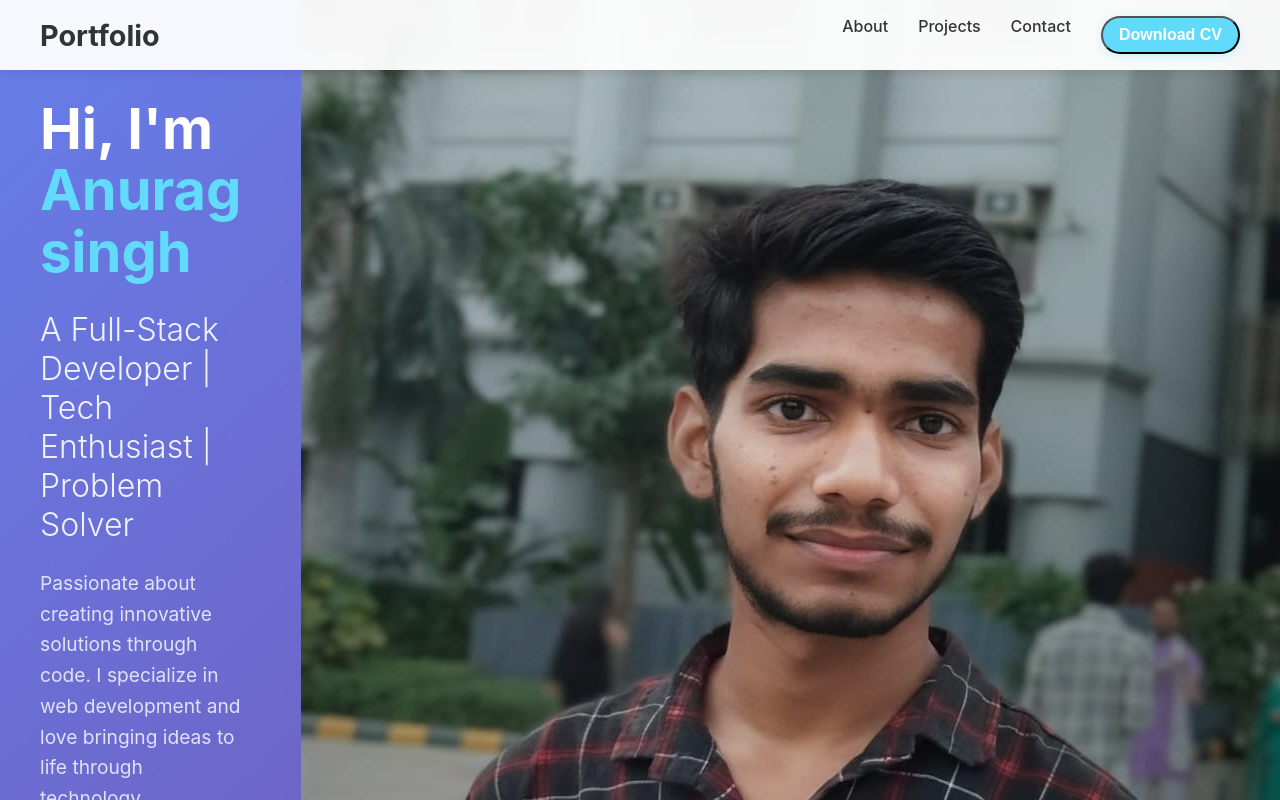
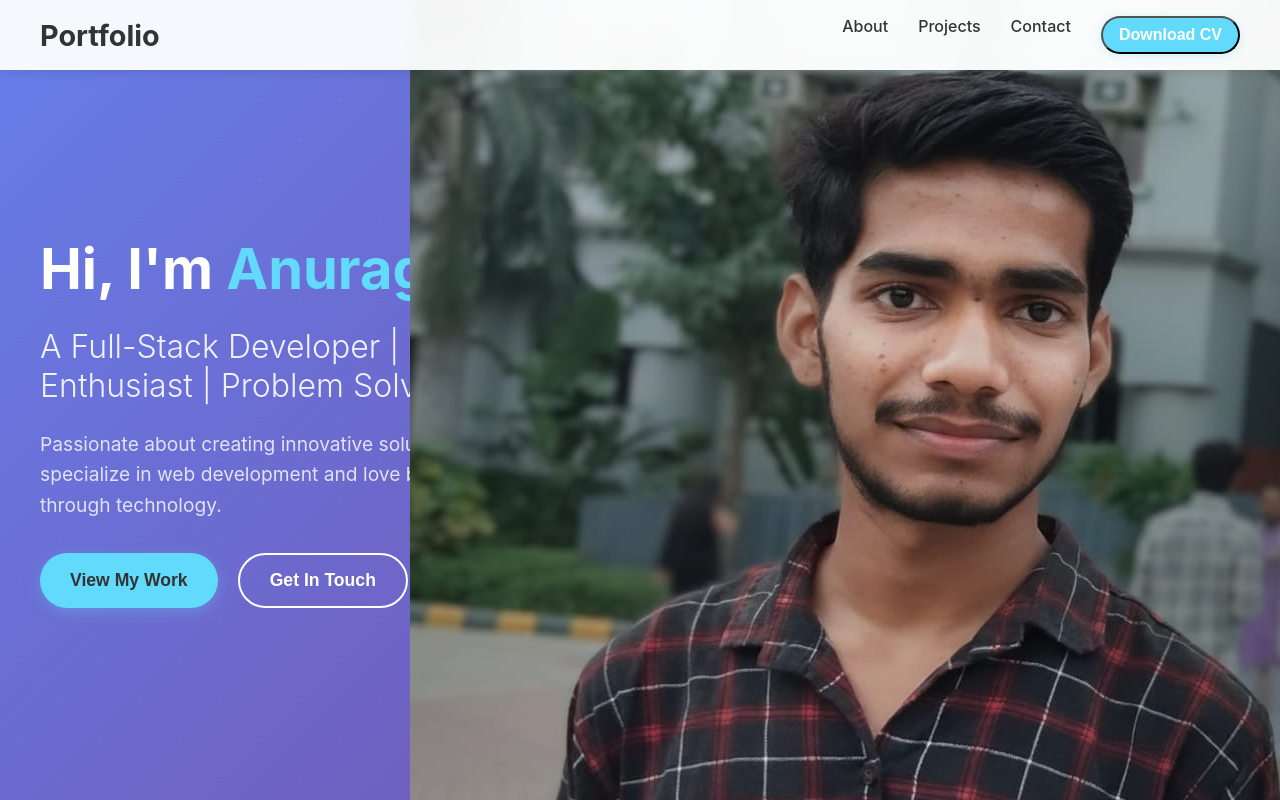
Before and after one commit to 20anuragsingh/portfolio, a React (Create React App) app in the folder my-portfolio/: page / in a window 1280 px wide. Shown: the top 800 px of the page. Built offline with nearby package versions, Linux system fonts and the light colour scheme.

Commit message:
Add hero image placeholder with description
Added a placeholder for the hero image with a span element.

```diff
--- a/my-portfolio/src/components/Hero.js
+++ b/my-portfolio/src/components/Hero.js
@@ -39,7 +39,10 @@ const Hero = () => {
           </div>
         </div>
         <div className="hero-image">
-          <img src={photo} alt="Anurag Singh" className="hero-photo" />
+          <div className="hero-image-placeholder">
+            <img src={photo} alt="Anurag's photo" className="hero-photo" />
+            <span>Your Photo</span>
+          </div>
         </div>
       </div>
       <div className="hero-scroll-indicator">
```
